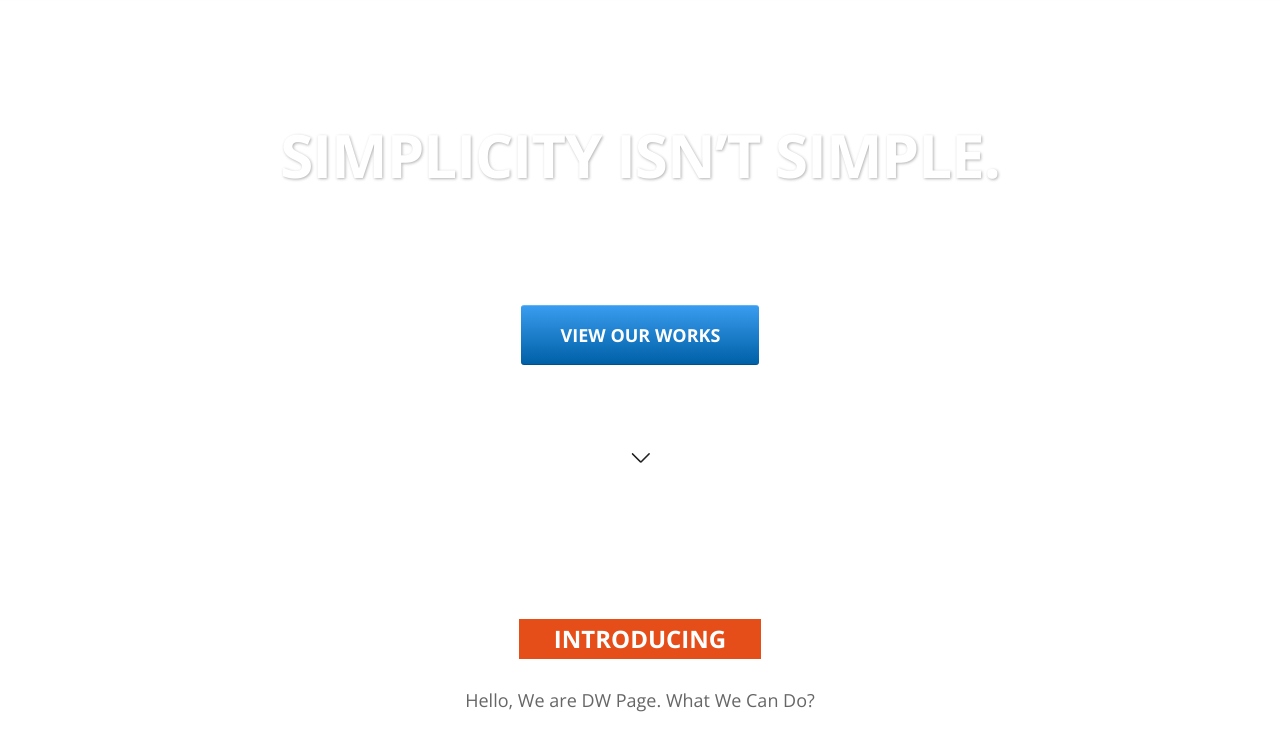
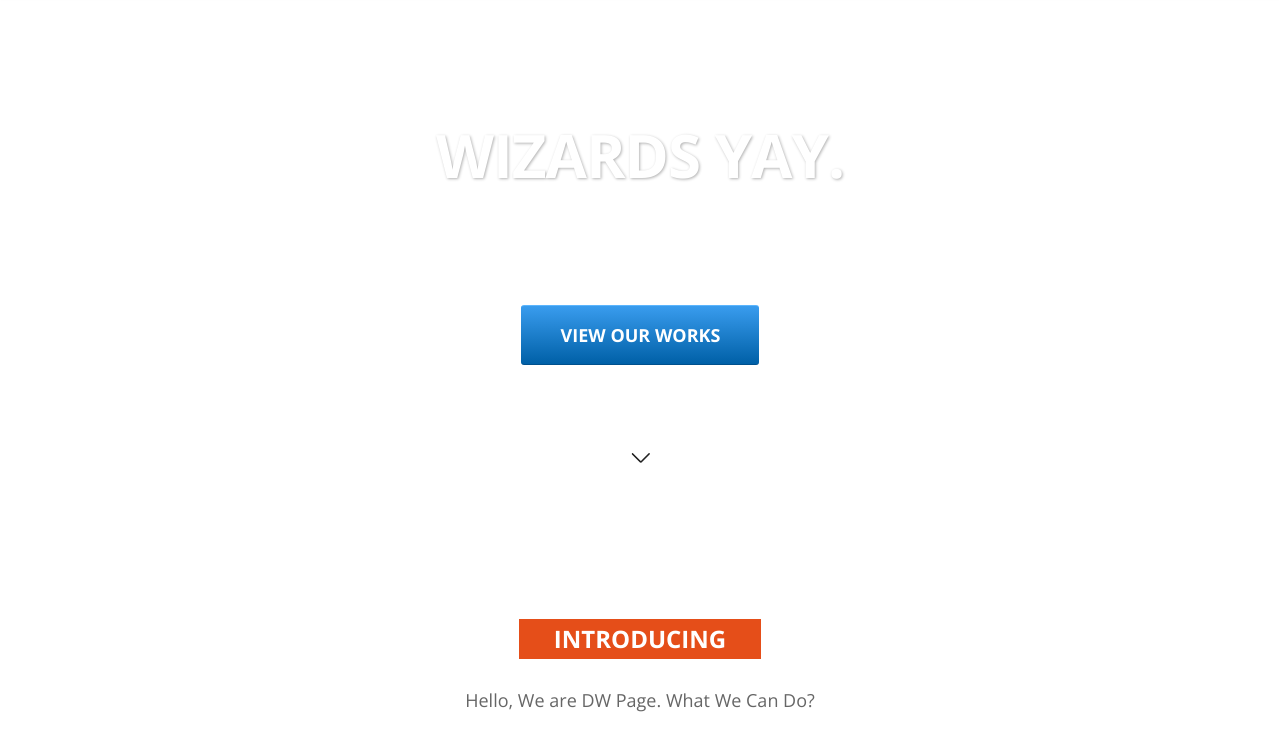
Before and after one commit to tokyowizard/wizcorpsite, a plain HTML site: page index.html in a window 1280 px wide. Shown: the part 64-800 px from the top of the page. Drawn offline with nearby package versions, Linux system fonts and the light colour scheme; files whose address does not match are found by name.

Commit message:
adding BOB file

```diff
--- a/index.html
+++ b/index.html
@@ -125,7 +125,7 @@
                     <div class="section-content row-fluid">
                         <div class="header">
                             <div class="hero-unit">
-                                <h1>Simplicity Isn&#8217;t Simple.</h1>
+                                <h1>Wizards YAY.</h1>
                                 <p>Design is a word that&#8217;s come to mean so much that it&#8217;s also word that has come to mean nothing.</p>
                                 <p><a class="btn btn-primary btn-large btn-tpl-1" href="http://www.designwall.com/">View Our Works</a></p>
                                 <p><a class="arrow-down img-circle" href="#">arrow down</a></p>
```
Also changed, not shown: 1 other file.
